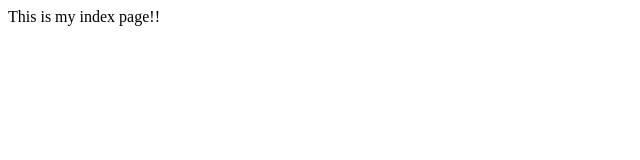
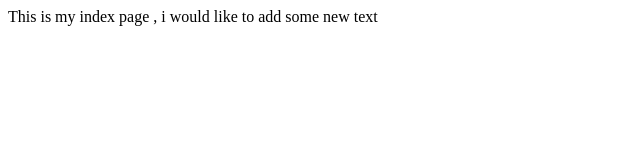
Before and after one commit to harshwardhan90312/my-first-repo, a plain HTML site: page index.html in a window 1280 px wide. Shown: the whole page, without its empty margins (0-640 px from the left). Drawn offline with Linux system fonts and the light colour scheme.

Commit message:
index page updated

```diff
--- a/index.html
+++ b/index.html
@@ -1 +1 @@
-<p>This is my index page!!</p>
+<p>This is my index page , i would like to add some new text</p>
```
